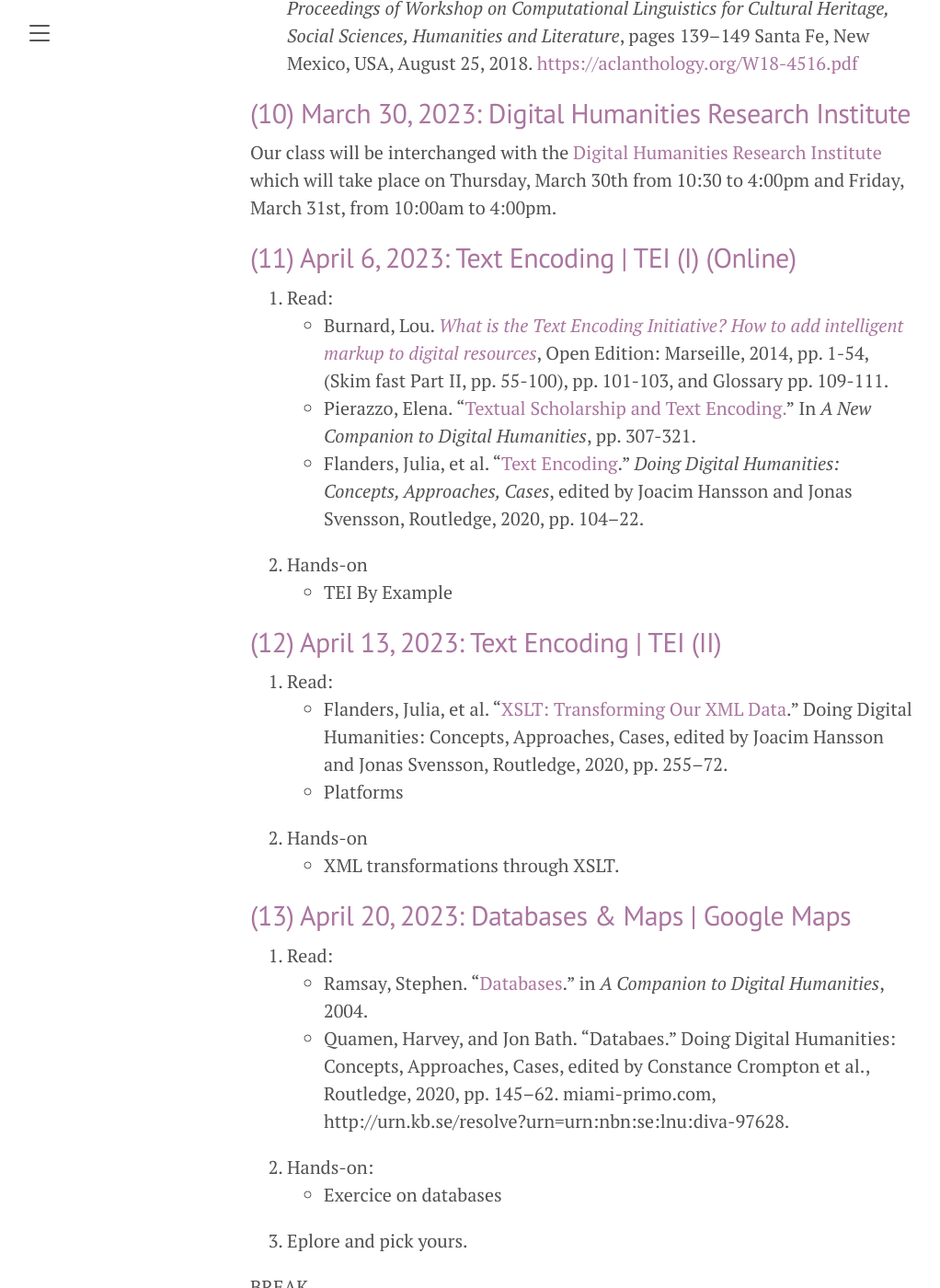
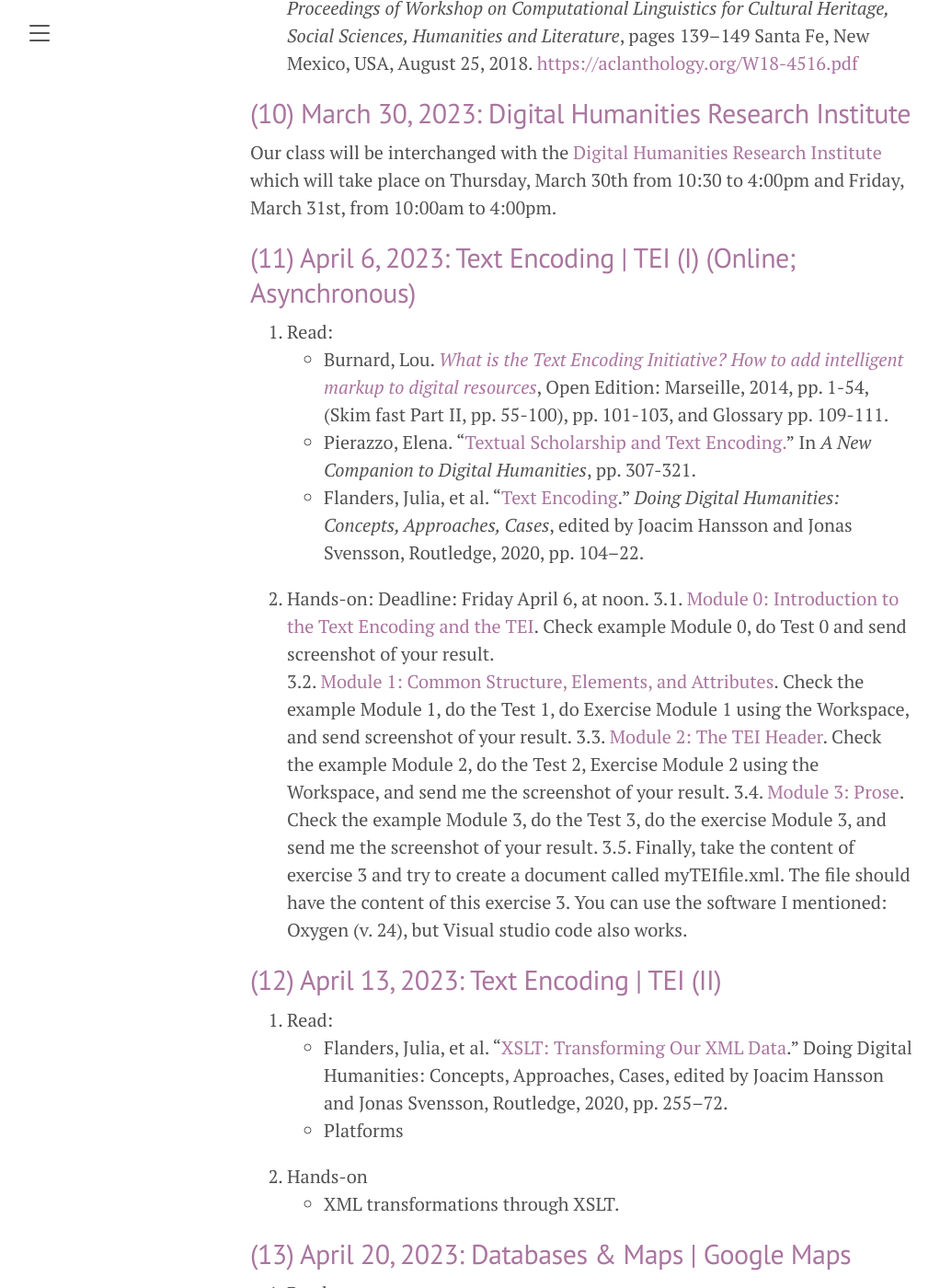
Before and after one commit to susannalles/DHPracticum_Spring23, a Jekyll site: the page built from schedule.md, in a window 1280 px wide and 1400 px high, scrolled down 5564 px. Shown: the whole window at 92% size, without its empty margins (8-1030 px from the left). Built offline with Jekyll 4.4.1, drawn with Linux system fonts in a browser that asks for light colours.

Commit message:
Update schedule.md

```diff
--- a/schedule.md
+++ b/schedule.md
@@ -140,16 +140,19 @@ Santa Fe, New Mexico, USA, August 25, 2018. <https://aclanthology.org/W18-4516.p
 Our class will be interchanged with the [Digital Humanities Research Institute](https://dh.miami.edu/events/index.html) which will take place on Thursday, March 30th from 10:30 to 4:00pm and Friday, March 31st, from 10:00am to 4:00pm.
 
 
-## (11) April 6, 2023: Text Encoding | TEI (I) (Online)
+## (11) April 6, 2023: Text Encoding | TEI (I) (Online; Asynchronous)
 
 1. Read:
   - Burnard, Lou. *[What is the Text Encoding Initiative? How to add intelligent markup to digital resources](https://books.openedition.org/oep/679?lang=en)*, Open Edition: Marseille, 2014, pp. 1-54, (Skim fast Part II, pp. 55-100), pp. 101-103, and Glossary pp. 109-111.
   - Pierazzo, Elena. “[Textual Scholarship and Text Encoding.](https://onlinelibrary.wiley.com/doi/abs/10.1002/9781118680605.ch21)” In *A New Companion to Digital Humanities*, pp. 307-321.
   - Flanders, Julia, et al. “[Text Encoding](http://urn.kb.se/resolve?urn=urn:nbn:se:lnu:diva-97628).” *Doing Digital Humanities: Concepts, Approaches, Cases*, edited by Joacim Hansson and Jonas Svensson, Routledge, 2020, pp. 104–22.
 
-3. Hands-on
-  - TEI By Example
-
+3. Hands-on: Deadline: Friday April 6, at noon.
+  3.1. [Module 0: Introduction to the Text Encoding and the TEI](https://teibyexample.org/tutorials/TBED00v00.htm). Check example Module 0, do Test 0 and send screenshot of your result.
+  3.2. [Module 1: Common Structure, Elements, and Attributes](https://teibyexample.org/tutorials/TBED01v00.htm). Check the example Module 1, do the Test 1, do Exercise Module 1 using the Workspace, and send screenshot of your result.
+  3.3. [Module 2: The TEI Header](). Check the example Module 2, do the Test 2, Exercise Module 2 using the Workspace, and send me the screenshot of your result.
+  3.4. [Module 3: Prose](). Check the example Module 3, do the Test 3, do the exercise Module 3, and send me the screenshot of your result.
+  3.5. Finally, take the content of exercise 3 and try to create a document called myTEIfile.xml. The file should have the content of this exercise 3. You can use the software I mentioned: Oxygen (v. 24), but Visual studio code also works.
 
 ## (12) April 13, 2023: Text Encoding | TEI (II)
 
```
